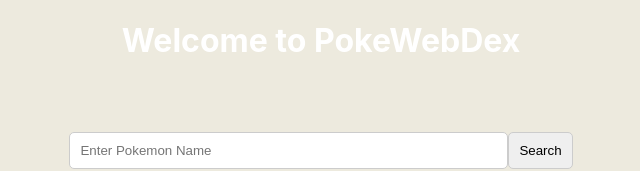
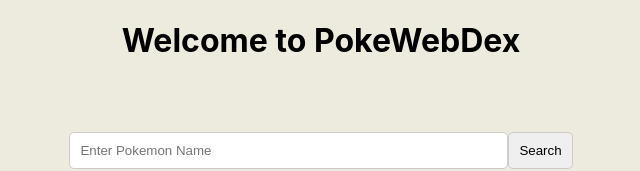
Before and after one commit to Gav1012/pokewebdex, a React (Create React App) app in the folder frontend/: page / in a window 1280 px wide. Shown: the top 171 px of the page, without its empty margins (319-959 px from the left). Built offline with nearby package versions, Linux system fonts and the light colour scheme; no server answers.

Commit message:
changed  color again

```diff
--- a/frontend/src/App.css
+++ b/frontend/src/App.css
@@ -6,3 +6,7 @@
   align-items: center;
   color: white;
 }
+
+.title {
+  color: black;
+}
--- a/frontend/src/App.js
+++ b/frontend/src/App.js
@@ -9,7 +9,7 @@
 
   return (
     <div className="App">
-      <h1>Welcome to PokeWebDex</h1>
+      <h1 className="title">Welcome to PokeWebDex</h1>
       <Search pokemon={pokemon} setPokemon={setPokemon}/>
       <Dex pokemon={pokemon} setPokemon={setPokemon}/>
     </div>
```
